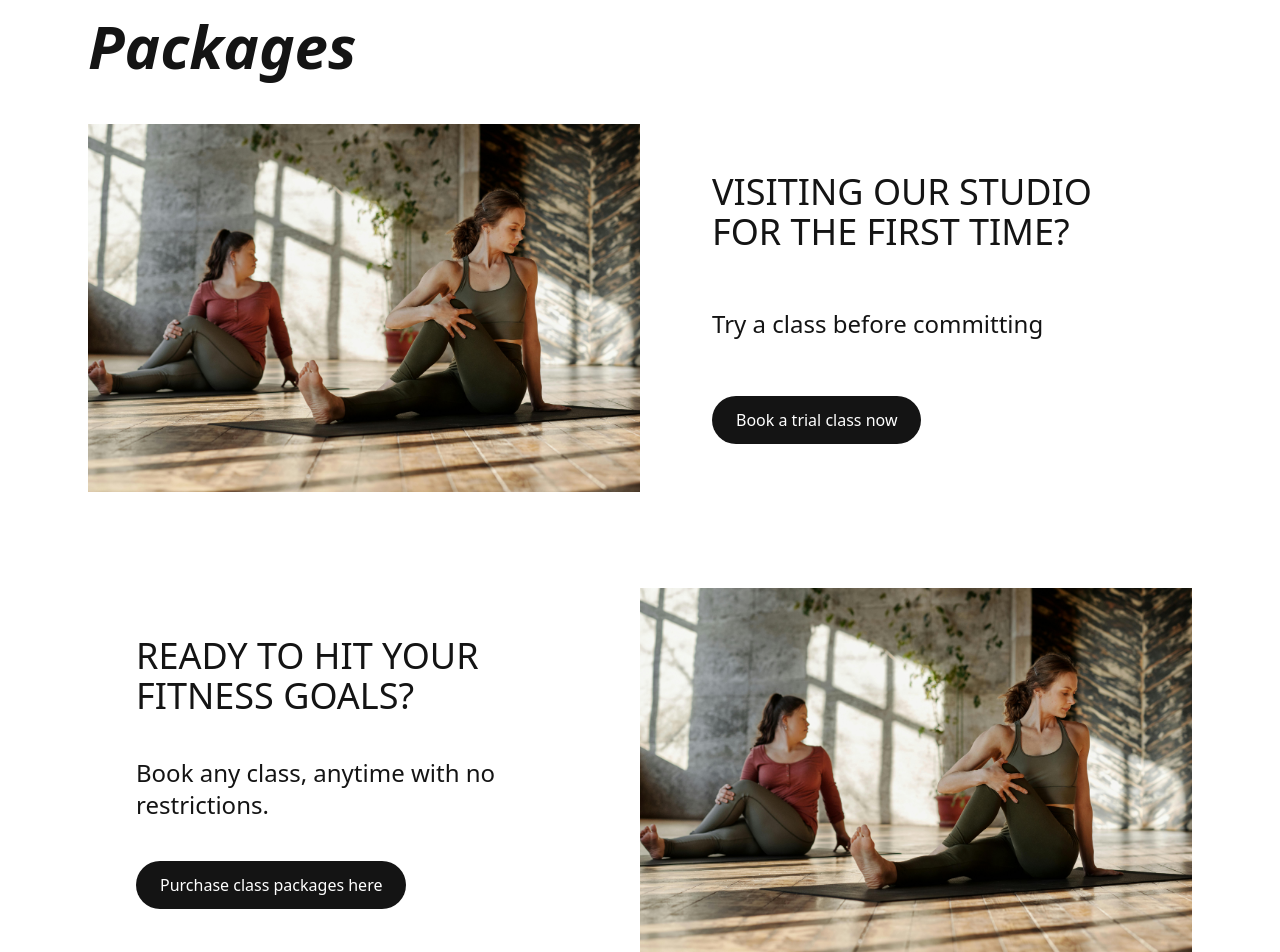
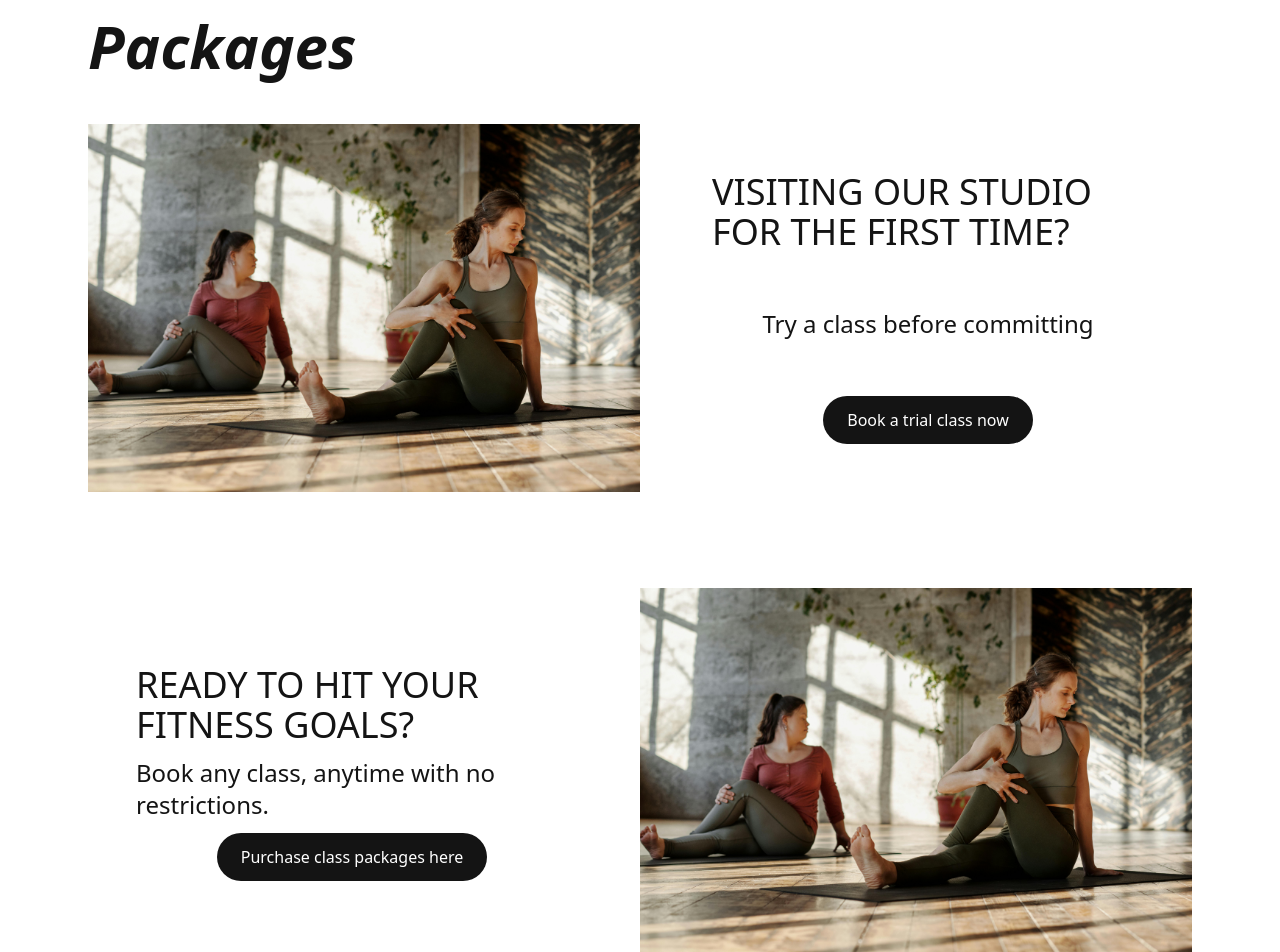
Before and after one commit to rachelcheework/fitness-website, a React (Vite) app: page / in a window 1280 px wide. Shown: the part 2100-3052 px from the top of the page. Built offline with nearby package versions, Linux system fonts and the light colour scheme.

Commit message:
centered cta buttons

```diff
--- a/src/Home.tsx
+++ b/src/Home.tsx
@@ -160,7 +160,7 @@ function Home() {
             {/* Item 1 */}
             <div className="flex flex-col space-y-3 md:flex-row md:space-y-0 md:space-x-6">
               <img src="images/yoga.jpg" className='md:w-1/2' alt="" />
-              <div className="flex flex-col space-y-3 text-center text-darkGray md:w-1/2 md:text-left md:p-12 md:justify-between">
+              <div className="flex flex-col space-y-3 items-center text-darkGray md:w-1/2 md:text-left md:p-12 md:justify-between">
                 <h3 className="text-lg font-medium uppercase md:text-4xl">Visiting our studio for the first time?</h3>
                 <p className="text-m font-light md:text-2xl">Try a class before committing</p>
                 <a
@@ -173,8 +173,8 @@ function Home() {
             </div>
 
             {/* Item 2 */}
-            <div className="flex flex-col flex-col-reverse space-y-3 md:flex-row md:space-y-0 md:space-x-6">
-              <div className="flex flex-col space-y-3 text-center text-darkGray md:w-1/2 md:text-left md:p-12 md:justify-between">
+            <div className="flex flex-col flex-col-reverse items-center space-y-3 md:flex-row md:space-y-0 md:space-x-6">
+              <div className="flex flex-col space-y-3 items-center text-darkGray md:w-1/2 md:text-left md:p-12 md:justify-between">
                 <h3 className="text-lg font-medium uppercase md:text-4xl">Ready to hit your fitness goals?</h3>
                 <p className="text-m font-light md:text-2xl">Book any class, anytime with no restrictions.</p>
                 <a
```
